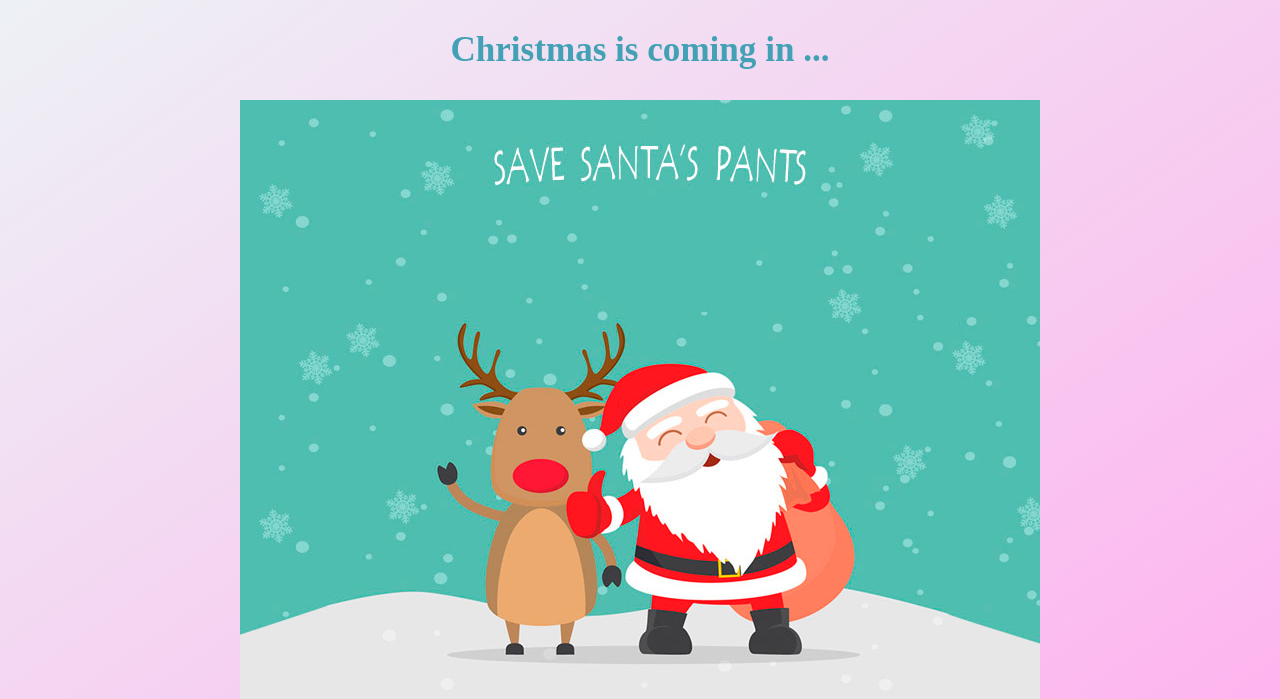
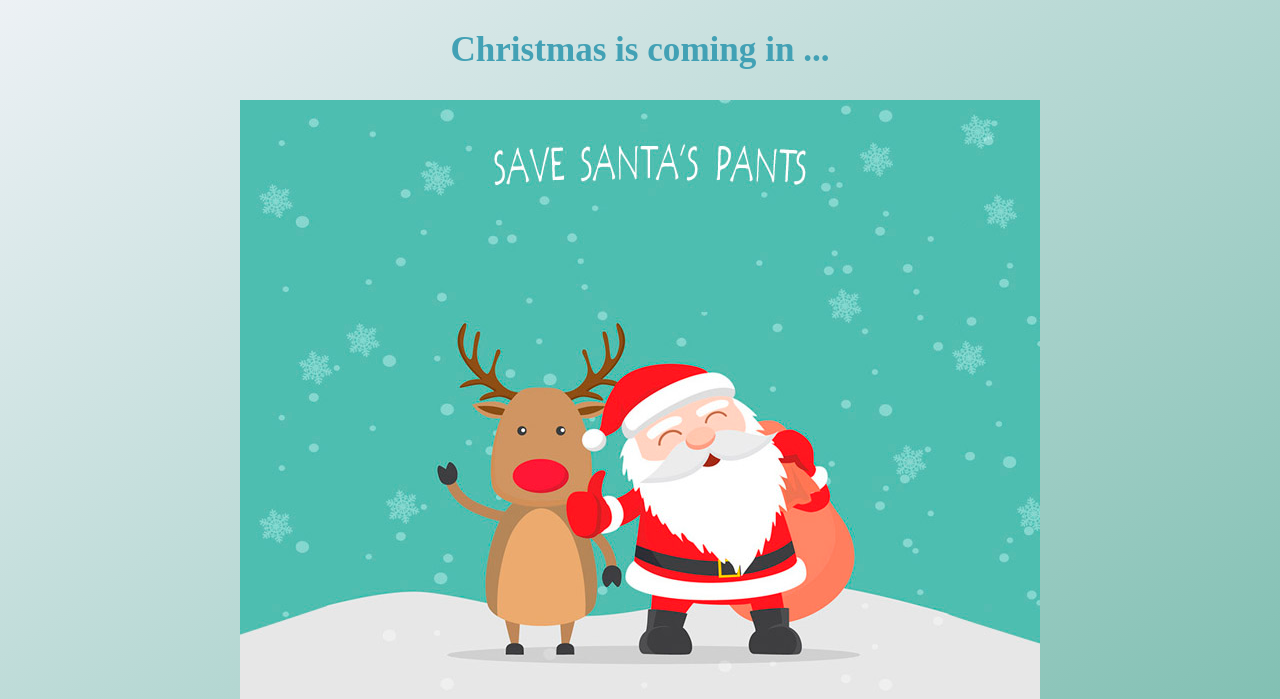
Before and after one commit to SmolinPavel/ctm-christmas-hackathon, a PHP site: page / in a window 1280 px wide. Shown: the top 699 px of the page. Run offline with PHP 8.4, Linux system fonts and the light colour scheme.

Commit message:
Update styles

```diff
--- a/src/js/index.js
+++ b/src/js/index.js
@@ -69,7 +69,7 @@ function wrapUpdate(santaPerson, bricksContainer, background) {
                 alert("WIN");
             } else {
                 document.getElementById("minutes").innerHTML = '0:';
-                document.getElementById("seconds").innerHTML = (`${secondsLeft}`);
+                document.getElementById("seconds").innerHTML = (`0${secondsLeft}`).slice(-2);
                 timeOfLastPartialUpdate = Date.now();
             }
         }
--- a/styles/main.css
+++ b/styles/main.css
@@ -7,7 +7,7 @@ body {
   height: 100vh;
   background: linear-gradient(
     325deg,
-    rgb(255, 176, 238) 0,
+    rgb(123, 189, 175) 0,
     rgb(237, 241, 245) 100%
   );
 }
```
